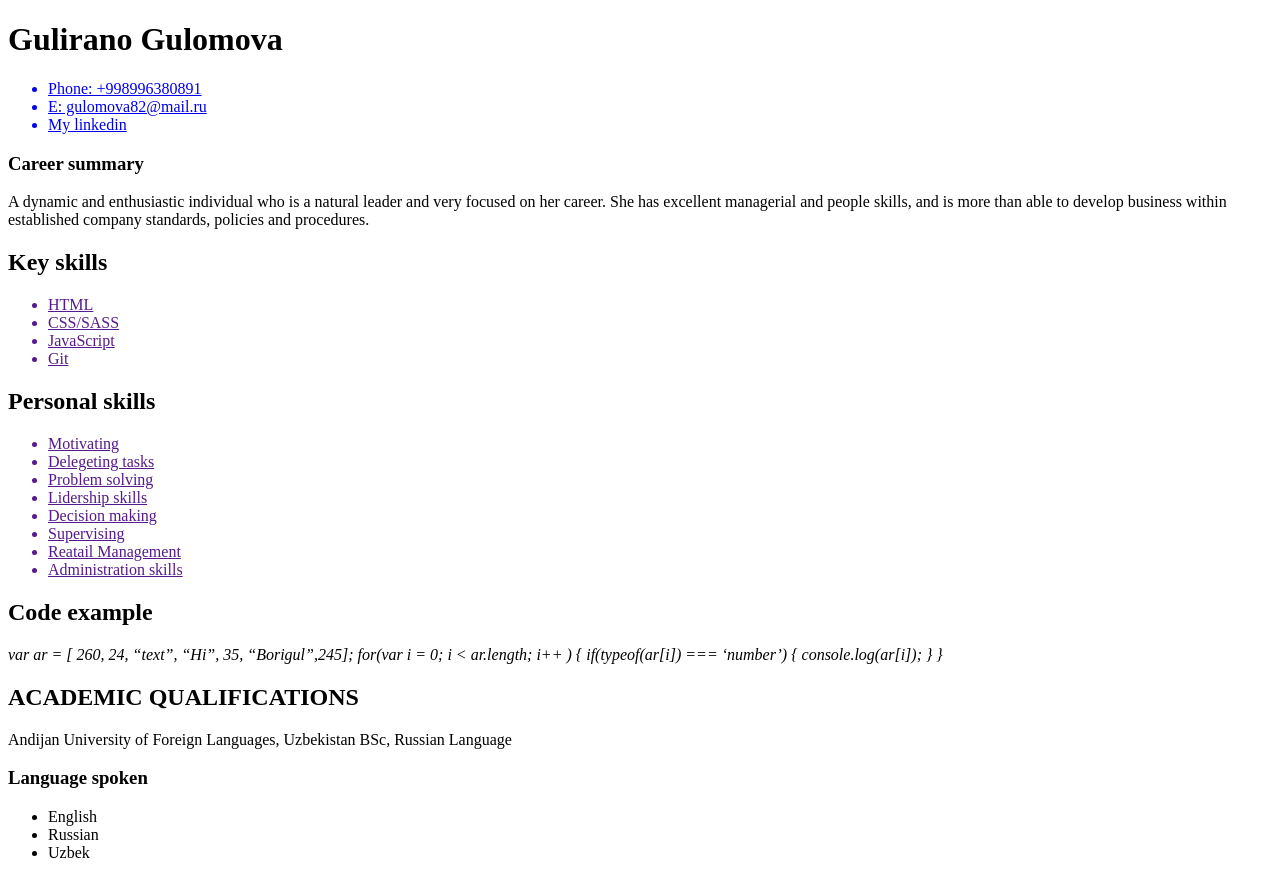
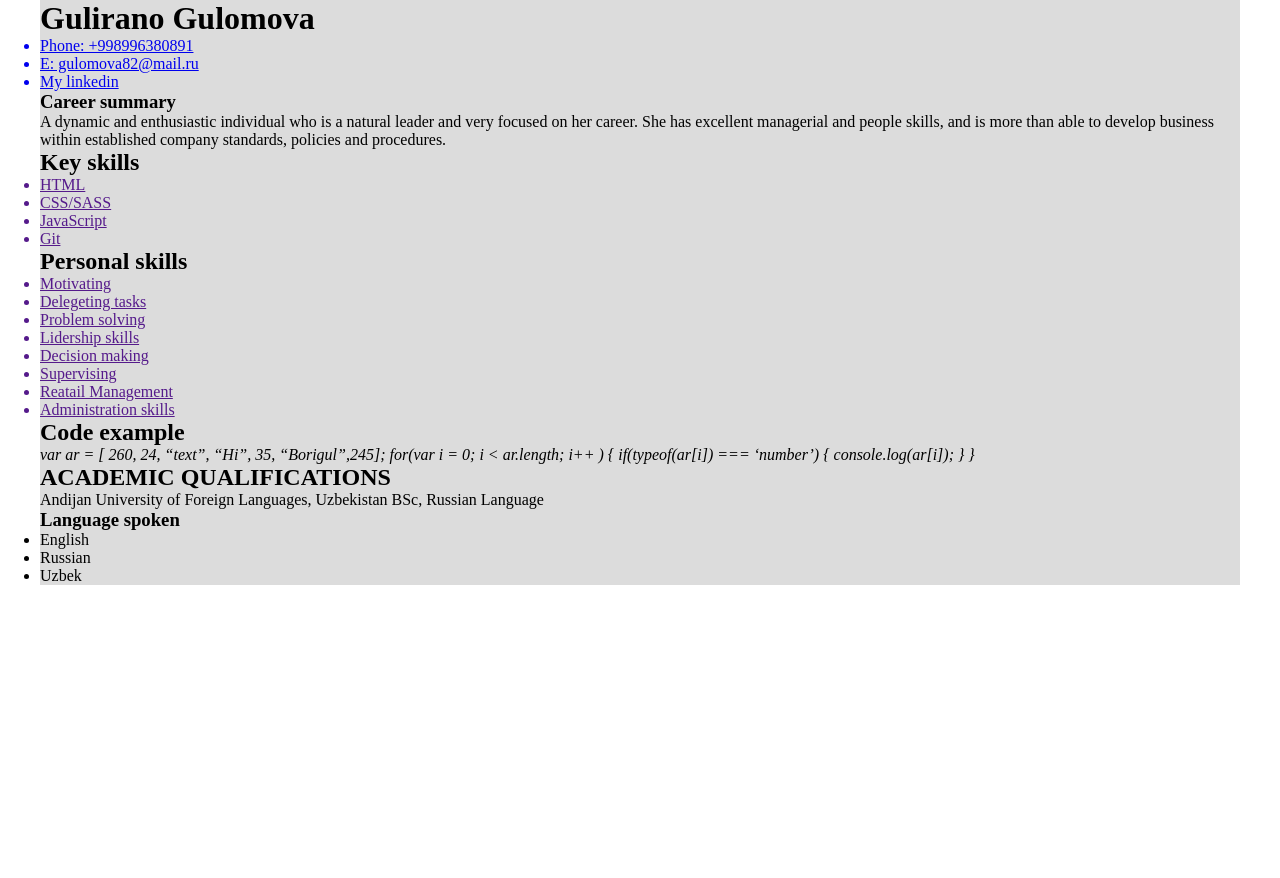
Before and after one commit to guli-gulom/rcschool-cv, a plain HTML site: page index.html in a window 1280 px wide. After the commit the page ends 800 px from the top, so only its background shows below. Drawn offline with Linux system fonts and the light colour scheme.

Commit message:
init: added some tags

```diff
--- a/index.html
+++ b/index.html
@@ -10,6 +10,7 @@
 <body>
     <div class="container">
       <header>
+      <div class="grid-container">
         <h1>Gulirano Gulomova</h1>
         <nav>
          <ul>
@@ -22,6 +23,7 @@
              </a>
             </ul>
         </nav>
+      </div>
       </header>
       <main>
        <div class="first">
--- a/style.css
+++ b/style.css
@@ -0,0 +1,11 @@
+*{
+    margin: 0;
+    padding: 0;
+    box-sizing: border-box;
+ transition: all .15s ease;
+}
+.container {
+    max-width: 1200px;
+    margin: 0 auto;
+    background-color: gainsboro;
+}
```
Lines whose indentation alone changed are shown as unchanged.
